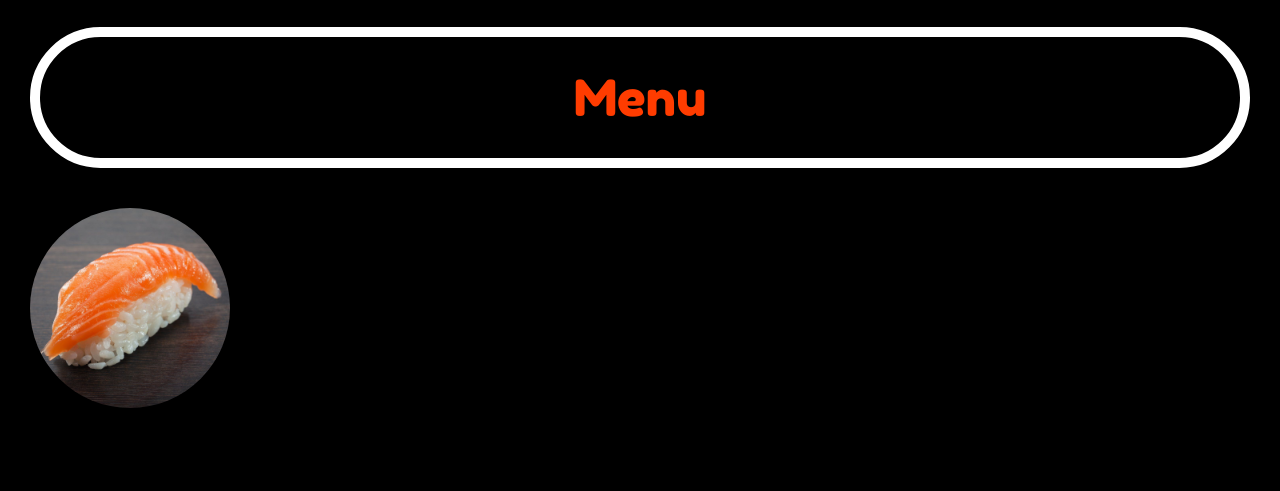
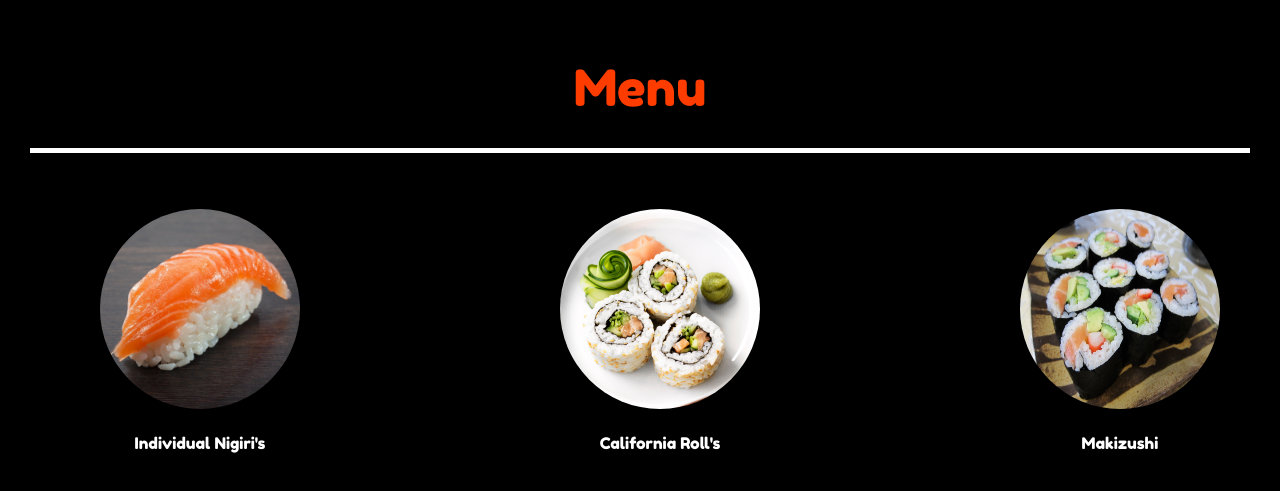
Before and after one commit to Gyromitte/Restaurant-Page, a website built with webpack: page src/hardcoded.html in a window 1280 px wide. Shown: the part 153-644 px from the top of the page. Built offline with nearby package versions, Linux system fonts and the light colour scheme.

Commit message:
Created Menu tab UI

```diff
--- a/src/hardcoded.html
+++ b/src/hardcoded.html
@@ -15,7 +15,22 @@
     <div id="content"></div>
     <menu-info id="Menu-info">
         <p class = "tab-title">Menu</p>
-        <img class = "menu-images" src="images/menu/salmon-nigiri.jpg">
+    <menu>
+        <div class="menu-images-container">
+            <img class = "menu-images" src="images/menu/salmon-nigiri.jpg">
+             Individual Nigiri's
+        </div>
+        <div class="menu-images-container">
+            <img class = "menu-images" src="images/menu/california-roll.jpg">
+            California Roll's
+        </div>
+        <div class="menu-images-container">
+            <img class = "menu-images" src="images/menu/makizushi.jpg">
+            Makizushi
+        </div>
+    </menu>
+
+
     </menu-info>
     <script src="menu.js"></script>
     <script src="index.js"></script>
--- a/src/style.css
+++ b/src/style.css
@@ -69,10 +69,12 @@ header{
 }
 .tab-title{
     background-color: black;
-    border: 10px solid white;
+    border: 5px solid white;
     color: rgb(255, 60, 0);
     padding: 30px;
-    border-radius: 100px;
+    border-top: none;
+    border-right: none;
+    border-left: none;
     font-size: 50px;
     margin: 20px;
     text-align: center;
@@ -83,3 +85,15 @@ header{
     height: 200px;
     margin: 20px;
 }
+.menu-images:hover{
+    border: 10px solid rgb(255, 60, 0);
+}
+.menu-images-container{
+    width: 300px;
+    text-align: center;
+}
+
+menu{
+    display: flex;
+    justify-content: space-between;
+}
```
Also changed, not shown: src/images/menu/california-roll.jpg (added), src/images/menu/makizushi.jpg (added).
